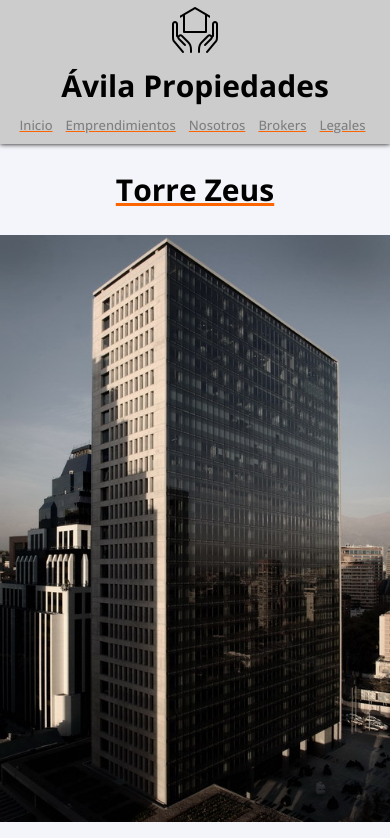
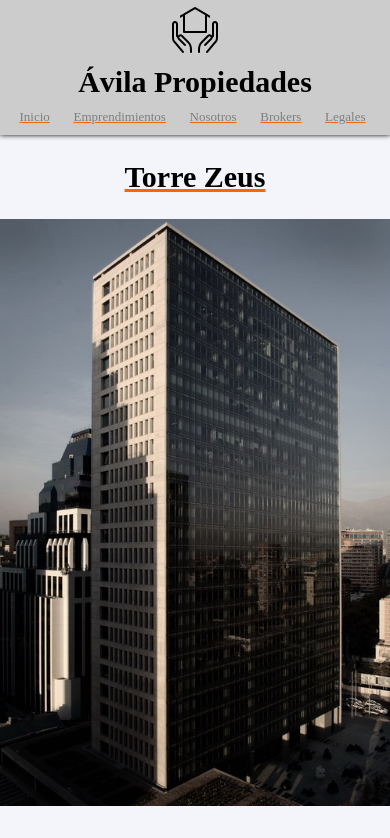
Before and after one commit to NeyenVrhovski/Coder-Neyen-Vrhovski, a plain HTML site: page pages/emprendimientos.html in a window 390 px wide. Shown: the top 838 px of the page. Drawn offline with nearby package versions, Linux system fonts and the light colour scheme.

Commit message:
cambios-css

```diff
--- a/styles/index.css
+++ b/styles/index.css
@@ -12,6 +12,11 @@
     margin: 0;
     font-family: 'Open Sans', sans-serif;
     background-color: #f4f5fa;
+	padding: 0;
+	border: 0;
+	font-size: 100%;
+	font: inherit;
+	vertical-align: baseline;
 }
 
 .header
@@ -354,8 +359,8 @@
 
     .project-body
     {
-        grid-template-columns: 1fr;
-        grid-template-rows: 1fr 1fr;
+        display: flex;
+        flex-direction: column;
     }
 
     .project-body img
@@ -505,8 +510,8 @@
 {
     .us-content
     {
-        grid-template-columns: 1fr;
-        grid-template-rows: 1fr 1fr;
+        display: flex;
+        flex-direction: column;
     }
 
     .us-content iframe
```
